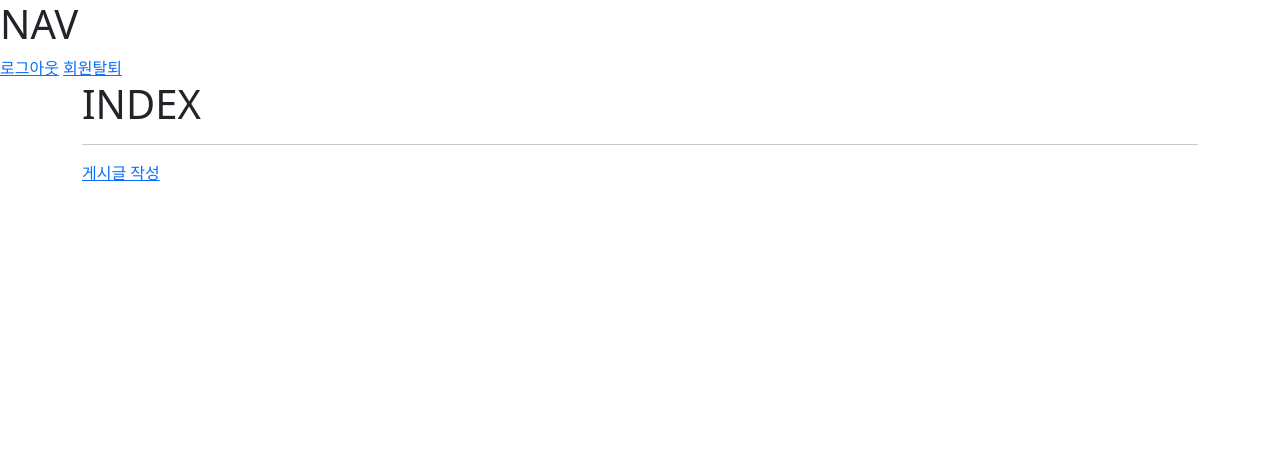
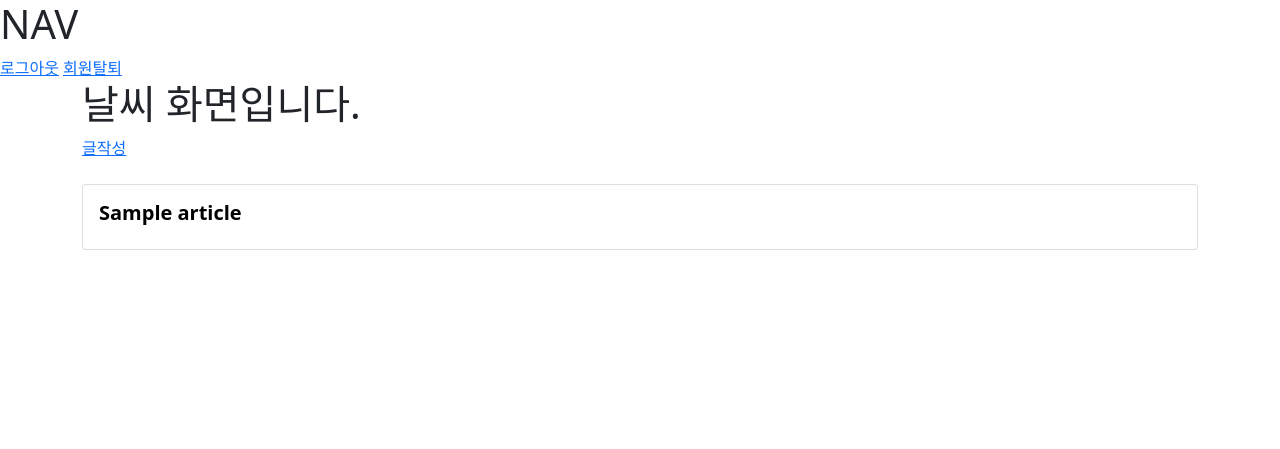
Before and after one commit to meganatc7/ESC, a Django app: page / in a window 1280 px wide. Shown: the top 449 px of the page. Run offline with Django 3.2, Linux system fonts and the light colour scheme; a user stored in the database is signed in; tables that the repository leaves empty hold one stand-in row (values such as "Sample post").

Commit message:
Add comment create feature

```diff
--- a/articles/templates/articles/index.html
+++ b/articles/templates/articles/index.html
@@ -1,7 +1,27 @@
 {% extends 'base.html' %}
 
 {% block content %}
-  <h1>INDEX</h1>
-  <hr>
-  <a href="{% url 'articles:create' %}">게시글 작성</a>
-{% endblock content %}
+  {% comment %} 메인 화면 - 로그인 전 {% endcomment %}
+  <div>
+    {% if request.user.is_authenticated %}
+      <h1>날씨 화면입니다.</h1>
+      <a href="{% url 'articles:create' %}">글작성</a>
+    {% else %}
+      <h1>Everyday Ssafy Community</h1>
+      <br>
+      <a class="btn btn-primary" style="width: 100px;" href="{% url 'accounts:login' %}" role="button">Login</a>
+      <a class="btn btn-warning" style="width: 100px;" href="{% url 'accounts:signup' %}" role="button">Signup</a>
+    {% endif %}
+  </div>
+  <br>
+  {% comment %} 게시창 - 게시글 {% endcomment %}
+  {% for article in articles %}
+    <div class="card mb-3">
+      <a href="{% url "articles:detail" article.pk %}" style="text-decoration: none; color: black;">
+        <div class="card-body">
+          <h5 class="card-title fw-bold">{{ article.title }}</h5>
+        </div>
+      </a>
+    </div>
+  {% endfor %}
+{% endblock %}
--- a/articles/urls.py
+++ b/articles/urls.py
@@ -5,4 +5,7 @@ app_name = 'articles'
 urlpatterns = [
     path('', views.index, name='index'),
     path('create/', views.create, name='create'),
+    path('<int:article_pk>/', views.detail, name='detail'),
+    # 댓글 작성
+    path('<int:article_pk>/comment', views.comment_create, name='comment_create'),
 ]
--- a/articles/views.py
+++ b/articles/views.py
@@ -1,12 +1,16 @@
-from django.shortcuts import render, redirect
+from django.shortcuts import render, redirect, get_object_or_404
 from django.db import transaction
 from django.contrib.auth.decorators import login_required
-from .forms import ArticleForm, PhotoFormSet
-from .models import Article, Photo
+from .forms import ArticleForm, PhotoFormSet, CommentForm
+from .models import Article, Photo, Comment
 
 # Create your views here.
 def index(request):
-    return render(request, 'articles/index.html')
+    articles = Article.objects.order_by('-pk')
+    context = {
+        'articles': articles,
+    }
+    return render(request, 'articles/index.html', context)
 
 
 def create(request):
@@ -15,8 +19,7 @@ def create(request):
         photo_formset = PhotoFormSet(request.POST, request.FILES)
         if article_form.is_valid() and photo_formset.is_valid():
             article = article_form.save(commit=False)
-            article.user = request.user # [중요!]로그인 후 확인해보기!!
-
+            article.user = request.user
             # transaction : 여러개의 프로세스가 묶여져 하나처럼 동작
             # from django.db import transaction
             with transaction.atomic():
@@ -32,3 +35,38 @@ def create(request):
         'photo_formset': photo_formset,
     }
     return render(request, 'articles/create.html', context)
+
+
+def detail(request, article_pk):
+    # 게시물, 사진
+    article = get_object_or_404(Article, pk=article_pk)
+    photos = Photo.objects.filter(article_id=article_pk).all()
+    # 댓글
+    comment_form = CommentForm()
+    comments = article.comment_set.order_by('-pk')
+    context = {
+        'article': article,
+        'photos': photos,
+        'comment_form': comment_form,
+        'comments': comments,
+    }
+    return render(request, 'articles/detail.html', context)
+
+
+# 댓글 작성
+def comment_create(request, article_pk):
+    if request.user.is_authenticated:
+        article = get_object_or_404(Article, pk=article_pk)
+        comment_form = CommentForm(request.POST)
+        if comment_form.is_valid():
+            comment = comment_form.save(commit=False)
+            comment.article = article
+            comment.user = request.user
+            comment.save()
+            return redirect('articles:detail', article.pk)
+        context = {
+            'comment_form': comment_form,
+            'article': article,
+        }
+        return render(request, 'articles/detail.html', context)
+    return redirect('accounts:login')
```
Also changed, not shown: articles/forms.py (+10 -2 lines), articles/templates/articles/detail.html (added, +66 -0 lines).
